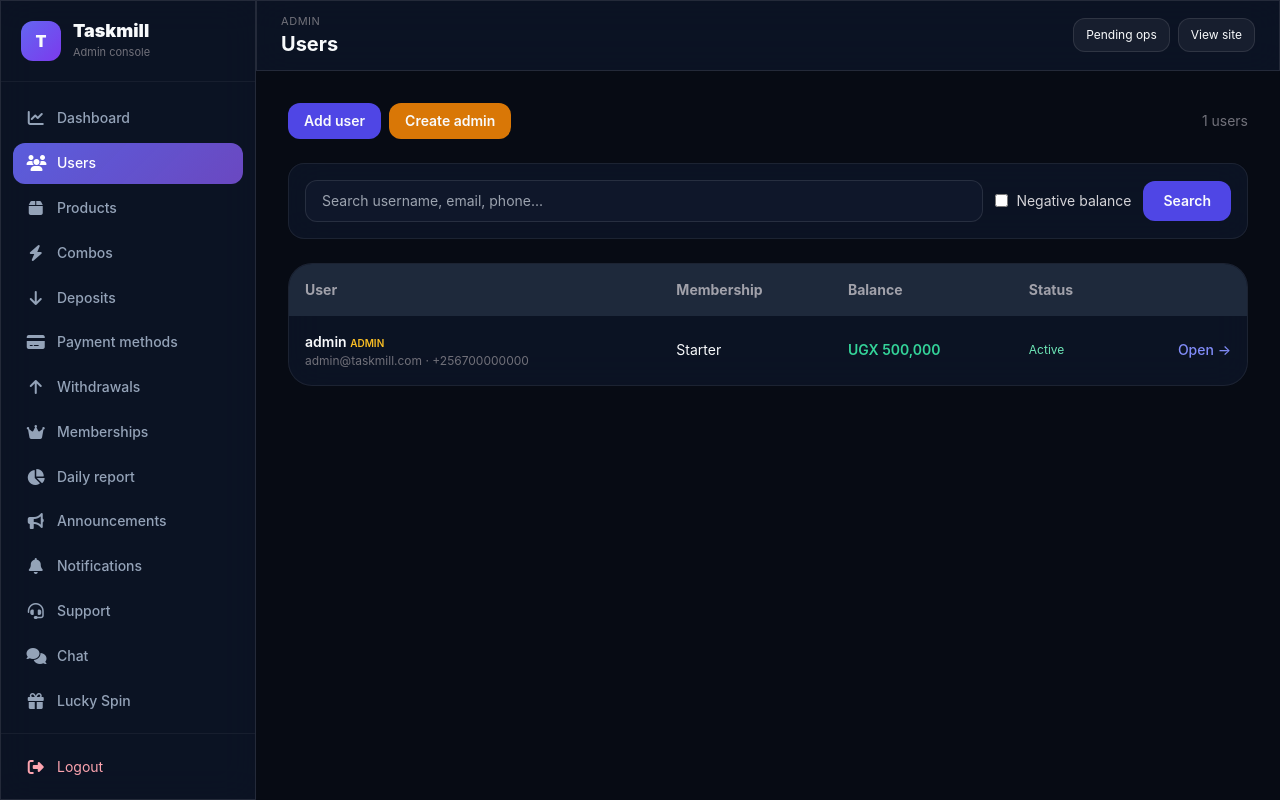
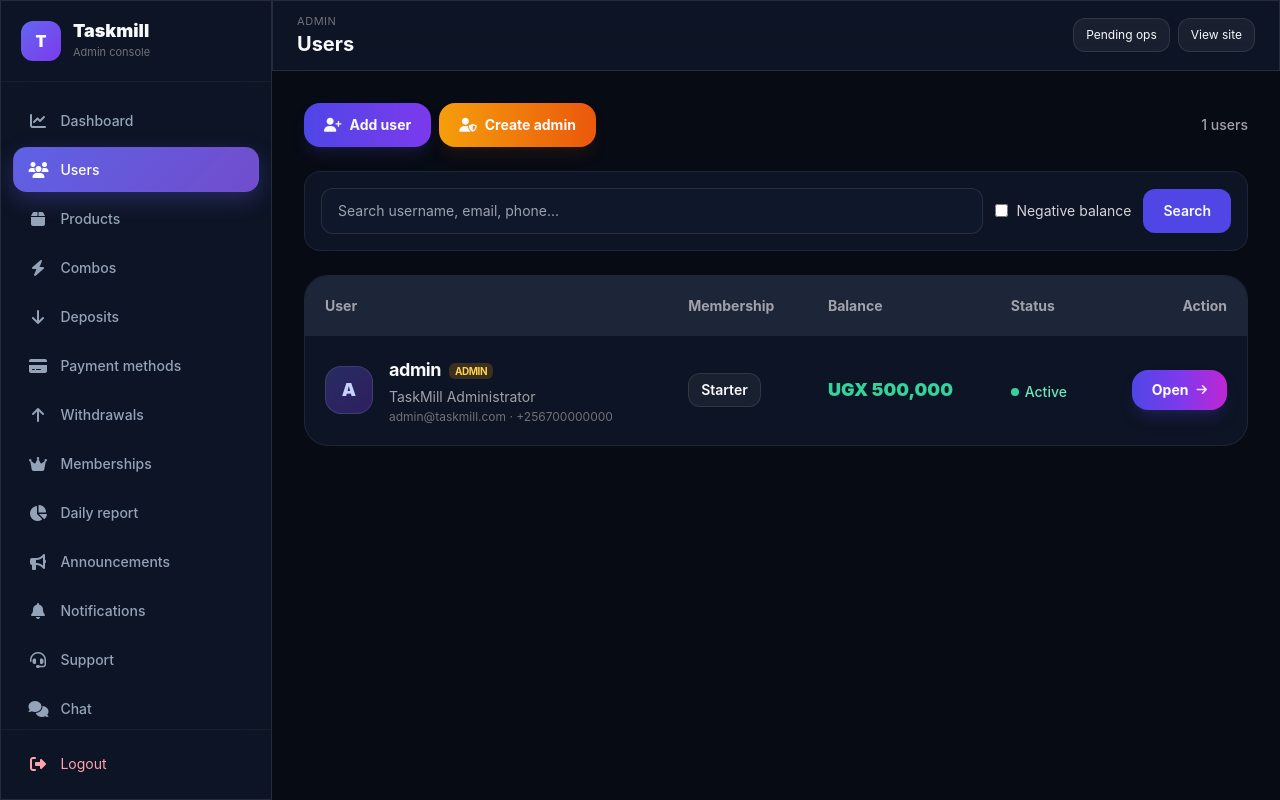
Before and after one commit to ombasi/taskmill, a Flask app: page /admin/users in a window 1280 px wide. Run offline with Flask 3, Linux system fonts and the light colour scheme; a user stored in the database is signed in; data comes from the database, SQL or seed files in the repository; data that the repository does not hold is empty; some libraries are stand-ins or nearby versions.

Commit message:
Admin mobile drawer + premium users Open button

```diff
--- a/templates/admin/base.html
+++ b/templates/admin/base.html
@@ -2,45 +2,85 @@
 <html lang="en">
 <head>
   <meta charset="UTF-8">
-  <meta name="viewport" content="width=device-width, initial-scale=1.0">
+  <meta name="viewport" content="width=device-width, initial-scale=1.0, viewport-fit=cover">
   <title>{% block title %}Admin{% endblock %} · Taskmill</title>
   <script src="https://cdn.tailwindcss.com"></script>
   <link rel="stylesheet" href="https://cdnjs.cloudflare.com/ajax/libs/font-awesome/6.5.2/css/all.min.css">
   <script src="https://cdn.jsdelivr.net/npm/chart.js"></script>
   <style>
+    :root { --sidebar-w: 17rem; }
     body { background: #070b14; color: #f8fafc; font-family: Inter, system-ui, sans-serif; }
+    body.nav-open { overflow: hidden; }
     .glass {
-      background: rgba(15,23,42,.72);
+      background: rgba(15,23,42,.8);
       backdrop-filter: blur(18px);
       border: 1px solid rgba(255,255,255,.07);
     }
-    .sidebar { width: 16rem; }
+    .sidebar {
+      width: var(--sidebar-w);
+      transition: transform .28s ease;
+    }
     .sidebar-link {
-      display: flex; align-items: center; gap: .75rem;
-      padding: .65rem .85rem; border-radius: .75rem;
+      display: flex; align-items: center; gap: .8rem;
+      padding: .72rem .9rem; border-radius: .85rem;
       color: #94a3b8; transition: .15s ease;
+      border: 1px solid transparent;
     }
-    .sidebar-link i { width: 1.15rem; text-align: center; }
-    .sidebar-link:hover { background: rgba(99,102,241,.12); color: #e2e8f0; }
+    .sidebar-link i { width: 1.2rem; text-align: center; }
+    .sidebar-link:hover {
+      background: rgba(99,102,241,.14);
+      color: #e2e8f0;
+      border-color: rgba(99,102,241,.2);
+    }
     .sidebar-link.active {
-      background: linear-gradient(135deg, rgba(99,102,241,.9), rgba(139,92,246,.75));
+      background: linear-gradient(135deg, rgba(99,102,241,.95), rgba(139,92,246,.8));
       color: white;
+      box-shadow: 0 8px 22px rgba(99,102,241,.28);
+    }
+    .sidebar-backdrop {
+      display: none;
+      position: fixed; inset: 0;
+      background: rgba(0,0,0,.55);
+      z-index: 40;
+      backdrop-filter: blur(2px);
+    }
+    .sidebar-backdrop.show { display: block; }
+    @media (max-width: 1023px) {
+      .sidebar {
+        position: fixed;
+        top: 0; left: 0; bottom: 0;
+        z-index: 50;
+        width: min(86vw, 20rem);
+        transform: translateX(-105%);
+        box-shadow: 16px 0 48px rgba(0,0,0,.45);
+      }
+      .sidebar.open { transform: translateX(0); }
+    }
+    @media (min-width: 1024px) {
+      .sidebar-backdrop { display: none !important; }
+      #closeMobileSidebar, #openMobileSidebar { display: none !important; }
     }
   </style>
 </head>
 <body class="min-h-screen">
+<div class="sidebar-backdrop" id="sidebarBackdrop"></div>
 <div class="flex min-h-screen">
 
-  <aside class="sidebar glass border-r border-white/10 flex flex-col sticky top-0 h-screen shrink-0">
+  <aside class="sidebar glass border-r border-white/10 flex flex-col sticky top-0 h-screen shrink-0" id="adminSidebar">
     <div class="p-5 flex items-center gap-3 border-b border-white/5">
-      <div class="w-10 h-10 rounded-xl bg-gradient-to-br from-indigo-500 to-violet-600 flex items-center justify-center font-black">T</div>
-      <div>
+      <div class="w-10 h-10 rounded-xl bg-gradient-to-br from-indigo-500 to-violet-600 flex items-center justify-center font-black shrink-0">T</div>
+      <div class="flex-1 min-w-0">
         <p class="font-black text-lg leading-none">Taskmill</p>
         <p class="text-[11px] text-zinc-500 mt-1">Admin console</p>
       </div>
+      <button type="button" id="closeMobileSidebar"
+              class="lg:hidden w-10 h-10 rounded-xl bg-white/5 border border-white/10"
+              aria-label="Close menu">
+        <i class="fa-solid fa-xmark"></i>
+      </button>
     </div>
 
-    <nav class="flex-1 overflow-y-auto px-3 py-4 space-y-1">
+    <nav class="flex-1 overflow-y-auto px-3 py-4 space-y-1" id="adminNav">
       {% set links = [
         ('admin.dashboard', 'fa-chart-line', 'Dashboard'),
         ('admin.users', 'fa-users', 'Users'),
@@ -83,18 +123,25 @@
   </aside>
 
   <div class="flex-1 flex flex-col min-w-0">
-    <header class="glass border-b border-white/10 px-6 py-3 flex items-center justify-between gap-3 sticky top-0 z-20">
-      <div>
-        <p class="text-[11px] uppercase tracking-wider text-zinc-500">Admin</p>
-        <h1 class="text-xl font-bold">{% block page_title %}Dashboard{% endblock %}</h1>
+    <header class="glass border-b border-white/10 px-4 md:px-6 py-3 flex items-center justify-between gap-3 sticky top-0 z-30">
+      <div class="flex items-center gap-3 min-w-0">
+        <button type="button" id="openMobileSidebar"
+                class="lg:hidden w-11 h-11 rounded-xl bg-white/5 border border-white/10 shrink-0"
+                aria-label="Open menu">
+          <i class="fa-solid fa-bars"></i>
+        </button>
+        <div class="min-w-0">
+          <p class="text-[11px] uppercase tracking-wider text-zinc-500">Admin</p>
+          <h1 class="text-lg md:text-xl font-bold truncate">{% block page_title %}Dashboard{% endblock %}</h1>
+        </div>
       </div>
-      <div class="flex items-center gap-2">
+      <div class="flex items-center gap-2 shrink-0">
         <a href="{{ url_for('admin.deposits', status='Pending') }}" class="text-xs rounded-xl border border-white/10 bg-white/5 px-3 py-2 hover:bg-white/10">Pending ops</a>
         <a href="{{ url_for('dashboard.index') }}" class="text-xs rounded-xl border border-white/10 bg-white/5 px-3 py-2 hover:bg-white/10">View site</a>
       </div>
     </header>
 
-    <main class="flex-1 p-6 md:p-8">
+    <main class="flex-1 p-4 md:p-8">
       {% with messages = get_flashed_messages(with_categories=true) %}
         {% if messages %}
         <div class="mb-4 space-y-2">
@@ -112,6 +159,35 @@
   </div>
 </div>
 
+<script>
+(function(){
+  var side = document.getElementById('adminSidebar');
+  var backdrop = document.getElementById('sidebarBackdrop');
+  var openBtn = document.getElementById('openMobileSidebar');
+  var closeBtn = document.getElementById('closeMobileSidebar');
+  function openNav(){
+    side.classList.add('open');
+    backdrop.classList.add('show');
+    document.body.classList.add('nav-open');
+  }
+  function closeNav(){
+    side.classList.remove('open');
+    backdrop.classList.remove('show');
+    document.body.classList.remove('nav-open');
+  }
+  if (openBtn) openBtn.addEventListener('click', openNav);
+  if (closeBtn) closeBtn.addEventListener('click', closeNav);
+  if (backdrop) backdrop.addEventListener('click', closeNav);
+  document.querySelectorAll('#adminNav a').forEach(function(a){
+    a.addEventListener('click', function(){
+      if (window.matchMedia('(max-width: 1023px)').matches) closeNav();
+    });
+  });
+  window.addEventListener('resize', function(){
+    if (!window.matchMedia('(max-width: 1023px)').matches) closeNav();
+  });
+})();
+</script>
 {% block scripts %}{% endblock %}
 <script>
 (function(){
@@ -136,10 +212,8 @@
         setBadge('chat', d.chat);
         setBadge('pending_deposits', d.pending_deposits);
         setBadge('pending_withdrawals', d.pending_withdrawals);
-        setBadge('pending_tasks', d.pending_tasks);
         setBadge('total', d.total);
-      })
-      .catch(function(){});
+      }).catch(function(){});
   }
   tick();
   setInterval(tick, 8000);
--- a/templates/admin/users.html
+++ b/templates/admin/users.html
@@ -3,54 +3,94 @@
 {% block page_title %}Users{% endblock %}
 {% block content %}
 <div class="space-y-6">
-  <div class="flex flex-wrap gap-2 items-center justify-between">
-    <div class="flex gap-2">
-      <a href="{{ url_for('admin.create_user') }}?role=user" class="rounded-xl bg-indigo-600 px-4 py-2 text-sm font-semibold">Add user</a>
-      <a href="{{ url_for('admin.create_user') }}?role=admin" class="rounded-xl bg-amber-600 px-4 py-2 text-sm font-semibold">Create admin</a>
+  <div class="flex flex-wrap gap-3 items-center justify-between">
+    <div class="flex flex-wrap gap-2">
+      <a href="{{ url_for('admin.create_user') }}?role=user"
+         class="inline-flex items-center gap-2 rounded-2xl bg-gradient-to-r from-indigo-600 to-violet-600 px-5 py-3 text-sm font-bold shadow-lg shadow-indigo-900/30 hover:brightness-110 transition">
+        <i class="fa-solid fa-user-plus"></i> Add user
+      </a>
+      <a href="{{ url_for('admin.create_user') }}?role=admin"
+         class="inline-flex items-center gap-2 rounded-2xl bg-gradient-to-r from-amber-500 to-orange-600 px-5 py-3 text-sm font-bold shadow-lg shadow-amber-900/20 hover:brightness-110 transition">
+        <i class="fa-solid fa-user-shield"></i> Create admin
+      </a>
     </div>
-    <p class="text-sm text-zinc-500">{{ users.total }} users</p>
+    <p class="text-sm text-zinc-400 font-medium">{{ users.total }} users</p>
   </div>
 
-  <form method="GET" class="glass rounded-2xl p-4 flex gap-3 items-center">
+  <form method="GET" class="glass rounded-2xl p-4 flex flex-wrap gap-3 items-center">
     <input name="q" value="{{ q or '' }}" placeholder="Search username, email, phone..."
-           class="flex-1 bg-slate-900 border border-white/10 rounded-xl px-4 py-2.5 text-sm">
-    <label class="flex items-center gap-2 text-sm text-zinc-300"><input type="checkbox" name="negative" value="1" {% if filter_neg %}checked{% endif %}> Negative balance</label>
-    <button class="bg-indigo-600 px-5 py-2.5 rounded-xl text-sm font-semibold">Search</button>
+           class="flex-1 min-w-[200px] bg-slate-900 border border-white/10 rounded-xl px-4 py-3 text-sm">
+    <label class="flex items-center gap-2 text-sm text-zinc-300">
+      <input type="checkbox" name="negative" value="1" {% if filter_neg %}checked{% endif %} class="rounded">
+      Negative balance
+    </label>
+    <button class="bg-indigo-600 hover:bg-indigo-500 px-5 py-3 rounded-xl text-sm font-semibold transition">Search</button>
   </form>
 
   <div class="glass rounded-3xl overflow-hidden">
-    <table class="w-full text-sm">
-      <thead class="bg-slate-800 text-left text-zinc-400">
+    <table class="w-full text-base">
+      <thead class="bg-slate-800/90 text-left text-zinc-400 text-sm">
         <tr>
-          <th class="p-4">User</th>
-          <th class="p-4">Membership</th>
-          <th class="p-4">Balance</th>
-          <th class="p-4">Status</th>
-          <th class="p-4"></th>
+          <th class="p-5">User</th>
+          <th class="p-5">Membership</th>
+          <th class="p-5">Balance</th>
+          <th class="p-5">Status</th>
+          <th class="p-5 text-right">Action</th>
         </tr>
       </thead>
       <tbody class="divide-y divide-white/5">
         {% for user in users.items %}
-        <tr class="hover:bg-white/[0.03]">
-          <td class="p-4">
-            <p class="font-semibold">{{ user.username }}{% if user.is_admin %} <span class="text-amber-400 text-[10px]">ADMIN</span>{% endif %}</p>
-            <p class="text-xs text-zinc-500">{{ user.email }} · {{ user.phone or '—' }}</p>
+        <tr class="hover:bg-white/[0.03] transition">
+          <td class="p-5">
+            <div class="flex items-center gap-4">
+              <div class="w-12 h-12 rounded-2xl bg-gradient-to-br from-indigo-500/30 to-violet-600/30 border border-white/10 flex items-center justify-center text-lg font-black text-indigo-200 shrink-0">
+                {{ (user.username or '?')[0]|upper }}
+              </div>
+              <div class="min-w-0">
+                <p class="text-lg font-bold tracking-tight">
+                  {{ user.username }}
+                  {% if user.is_admin %}<span class="ml-1 text-[10px] align-middle rounded-md bg-amber-500/20 text-amber-300 px-1.5 py-0.5">ADMIN</span>{% endif %}
+                </p>
+                <p class="text-sm text-zinc-400 mt-0.5">{{ user.full_name or '—' }}</p>
+                <p class="text-xs text-zinc-500 mt-0.5">{{ user.email }}{% if user.phone %} · {{ user.phone }}{% endif %}</p>
+              </div>
+            </div>
           </td>
-          <td class="p-4">{{ user.membership.name if user.membership else '—' }}</td>
-          <td class="p-4 font-semibold {% if (user.available_balance or 0)|float < 0 %}text-rose-400{% else %}text-emerald-400{% endif %}">
-            {{ money(current_user, user.available_balance) }}
+          <td class="p-5">
+            <span class="inline-flex items-center rounded-xl bg-white/5 border border-white/10 px-3 py-1.5 text-sm font-semibold">
+              {{ user.membership.name if user.membership else '—' }}
+            </span>
           </td>
-          <td class="p-4 text-xs">
-            {% if user.is_blocked %}<span class="text-rose-300">Blocked</span>
-            {% elif user.is_active %}<span class="text-emerald-300">Active</span>
-            {% else %}<span class="text-zinc-500">Inactive</span>{% endif %}
+          <td class="p-5">
+            <p class="text-lg font-black {% if (user.available_balance or 0)|float < 0 %}text-rose-400{% else %}text-emerald-400{% endif %}">
+              {{ money(current_user, user.available_balance) }}
+            </p>
           </td>
-          <td class="p-4 text-right">
-            <a href="{{ url_for('admin.view_user', user_id=user.id) }}" class="text-indigo-400 text-sm font-medium">Open →</a>
+          <td class="p-5">
+            {% if user.is_blocked %}
+            <span class="inline-flex items-center gap-1.5 text-sm font-medium text-rose-300">
+              <span class="w-2 h-2 rounded-full bg-rose-400"></span> Blocked
+            </span>
+            {% elif user.is_active %}
+            <span class="inline-flex items-center gap-1.5 text-sm font-medium text-emerald-300">
+              <span class="w-2 h-2 rounded-full bg-emerald-400"></span> Active
+            </span>
+            {% else %}
+            <span class="inline-flex items-center gap-1.5 text-sm font-medium text-zinc-500">
+              <span class="w-2 h-2 rounded-full bg-zinc-500"></span> Inactive
+            </span>
+            {% endif %}
+          </td>
+          <td class="p-5 text-right">
+            <a href="{{ url_for('admin.view_user', user_id=user.id) }}"
+               class="inline-flex items-center gap-2 rounded-2xl bg-gradient-to-r from-indigo-600 via-violet-600 to-fuchsia-600 px-5 py-2.5 text-sm font-bold text-white shadow-lg shadow-indigo-900/40 hover:scale-[1.03] hover:shadow-indigo-700/40 active:scale-[0.98] transition">
+              Open
+              <i class="fa-solid fa-arrow-right text-xs opacity-90"></i>
+            </a>
           </td>
         </tr>
         {% else %}
-        <tr><td colspan="5" class="p-10 text-center text-zinc-500">No users</td></tr>
+        <tr><td colspan="5" class="p-12 text-center text-zinc-500">No users found</td></tr>
         {% endfor %}
       </tbody>
     </table>
@@ -58,9 +98,9 @@
 
   {% if users.pages > 1 %}
   <div class="flex justify-center gap-2">
-    {% if users.has_prev %}<a href="{{ url_for('admin.users', page=users.prev_num, q=q) }}" class="px-3 py-1.5 rounded-lg bg-white/5 text-sm">Prev</a>{% endif %}
-    <span class="text-sm text-zinc-400 py-1.5">{{ users.page }}/{{ users.pages }}</span>
-    {% if users.has_next %}<a href="{{ url_for('admin.users', page=users.next_num, q=q) }}" class="px-3 py-1.5 rounded-lg bg-white/5 text-sm">Next</a>{% endif %}
+    {% if users.has_prev %}<a href="{{ url_for('admin.users', page=users.prev_num, q=q) }}" class="px-4 py-2 rounded-xl bg-white/5 text-sm font-medium">Prev</a>{% endif %}
+    <span class="text-sm text-zinc-400 py-2">{{ users.page }} / {{ users.pages }}</span>
+    {% if users.has_next %}<a href="{{ url_for('admin.users', page=users.next_num, q=q) }}" class="px-4 py-2 rounded-xl bg-white/5 text-sm font-medium">Next</a>{% endif %}
   </div>
   {% endif %}
 </div>
```
